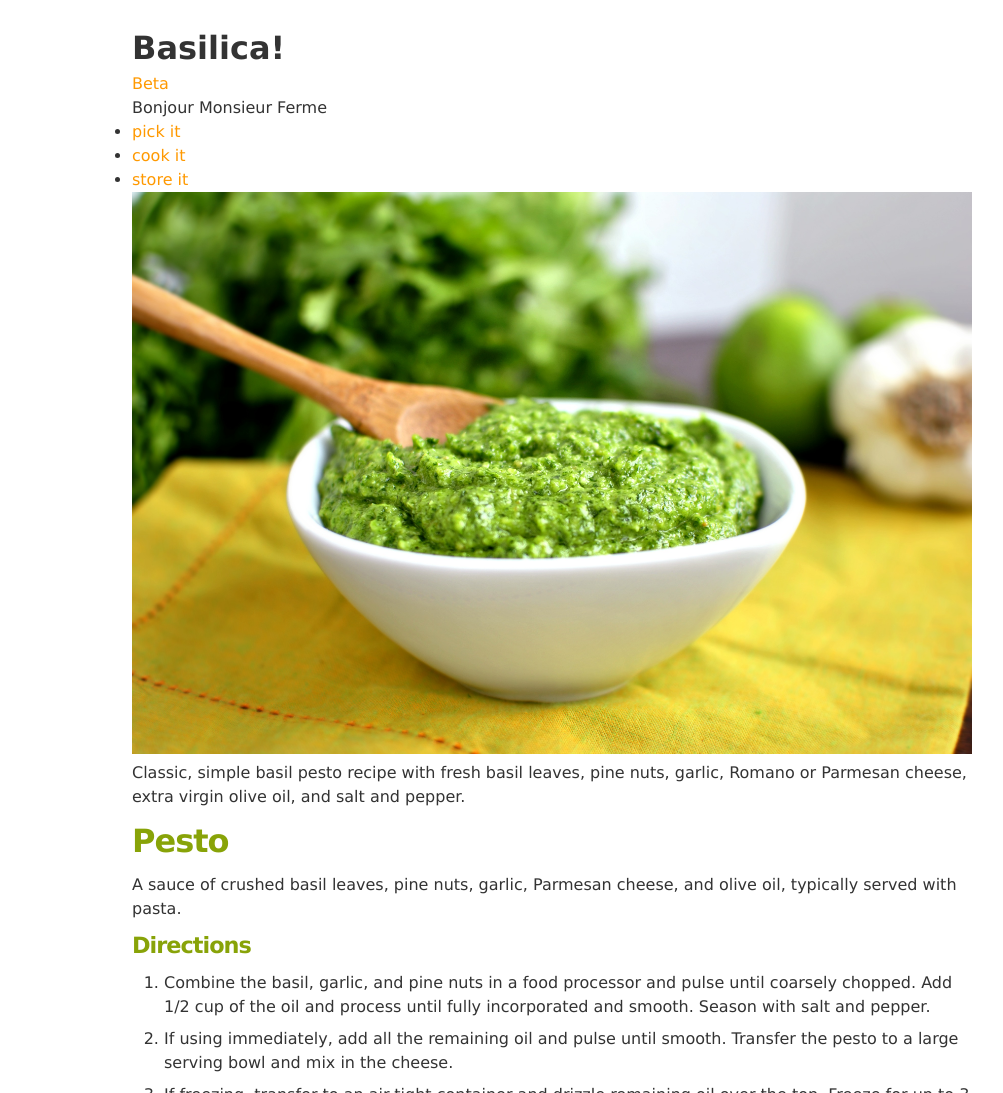
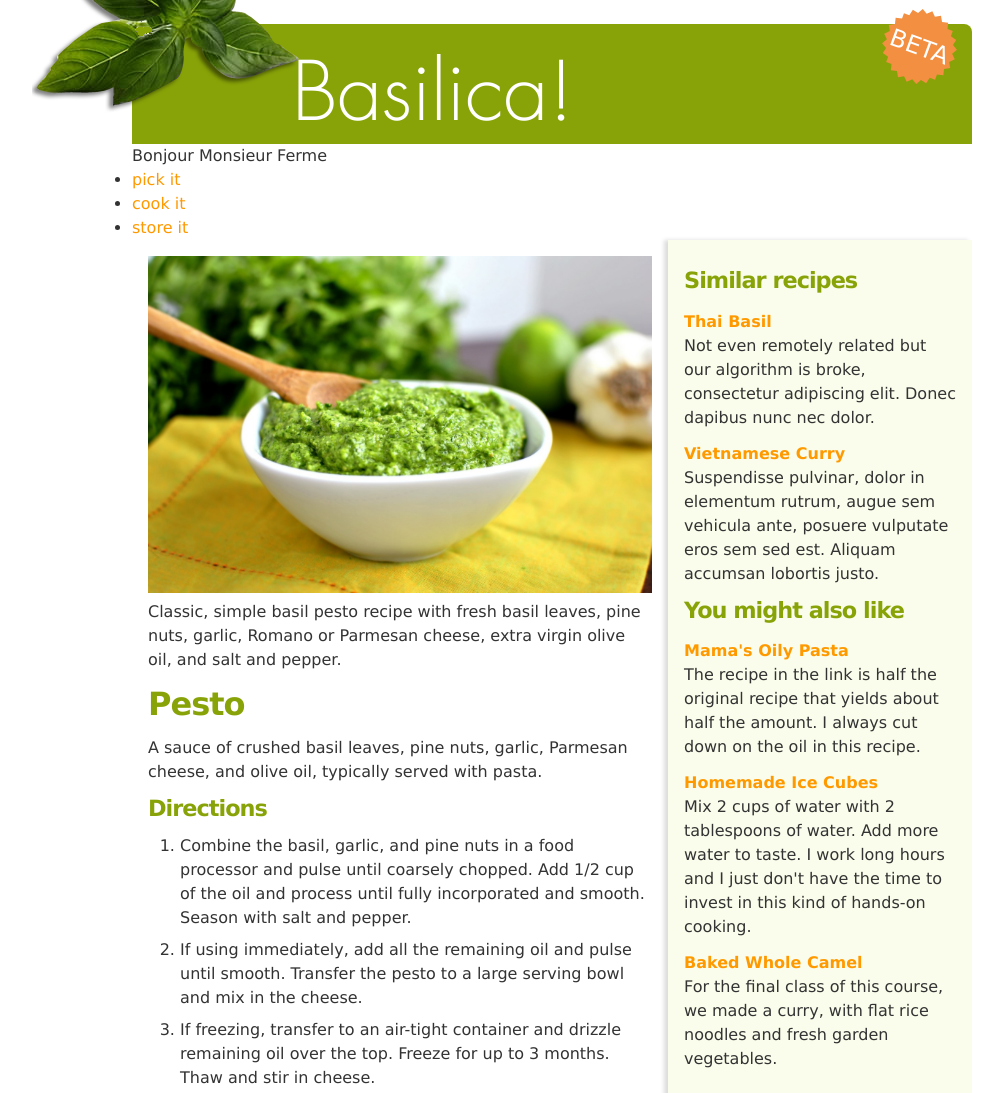
Before and after one commit to torryatco/Basilica, a website: page app/index.html in a window 1280 px wide. Shown: the top 1093 px of the page, without its empty margins (88-1091 px from the left). Drawn offline with Linux system fonts and the light colour scheme.

Commit message:
added formatting

```diff
--- a/app/css/styles.css
+++ b/app/css/styles.css
@@ -1,9 +1,19 @@
+@font-face {
+  font-family: "futura_stdlight";
+  src:
+    url("font/futurastd-light-webfont-webfont.woff2") format("woff2"),
+    url("font/futurastd-light-webfont-webfont.woff") format("woff");
+  font-weight: normal;
+  font-style: normal;
+}
+
 html {
     --basil-green: #88a308;
     --dark-gray: #333333;
     --light-gray: #999999;
     --orange: #f90;
     --red: #f00;
+    --light-green: #fafdeb;
     --max-width: 840px;
     --breakpoint: 640px;
   }
@@ -54,6 +64,57 @@ html {
     margin-top: 12px;
   }
 
+  header {
+    height: 120px;
+    background: var(--basil-green);
+    border-radius: 8px 8px 0px 0px;
+    position: relative;
+
+    h1 {
+      background: url(img/basil.png) no-repeat;
+      font-family: futura_stdlight, sans-serif;
+      font-weight: normal;
+      color: #fff;
+      font-size: 5rem;
+      padding-left: 260px;
+      padding-top: 90px;
+      transform: translate(-100px, -80px)
+    }
+
+    a.beta {
+      background: url("img/burst.svg") no-repeat;
+      color: #fff;
+      font-size: 1.5rem;
+      position: absolute;
+      top: -20px;
+      right: 10px;
+      width: 85px;
+      height: 85px;
+      display: flex;
+      justify-content: center;
+      align-items: center;
+      text-transform: uppercase;
+      transform: rotate(20deg);
+      transition: all 1s ease;
+      &:hover {
+        transform: rotate(0deg) scale(1.2);
+      }
+
+
+    }
+  }
+
+
+
+
+
+
+
+
+  article, aside {
+    padding: 1rem;
+  }
+
   aside li {
     list-style: none;
   }
@@ -67,3 +128,24 @@ html {
 img {
   width: 100%;
 }
+
+footer {
+  background-color: var(--basil-green);
+  padding: 1rem;
+  border-radius: 0 0 4px 4px;
+  margin-bottom: 2rem;
+}
+
+@media (width > 640px) {
+  .content {
+    display: flex;
+  }
+  article {
+    flex: 1 0 60%;
+  }
+  aside {
+    background: var(--light-green);
+    box-shadow: -4px 0px 4px #ddd;
+  }
+
+}
--- a/app/index.html
+++ b/app/index.html
@@ -26,9 +26,15 @@
       <article itemscope itemtype="http://schema.org/Recipe">
         <figure>
           <img
+            alt="a bowl of pesto with a wooden spoon in it"
             src="img/pesto.jpg"
-            itemprop="image"
-            alt="a bold of pesto with a wooden spoon in it"
+            srcset="
+              img/pesto/pesto_iodywc_c_scale,w_380.jpg   600w,
+              img/pesto/pesto_iodywc_c_scale,w_780.jpg  1024w,
+              img/pesto/pesto_iodywc_c_scale,w_1380.jpg 2048w
+            "
+            width="100%"
+            height="auto"
           />
           <figcaption>
             Classic, simple basil pesto recipe with fresh basil leaves, pine nuts,
```
